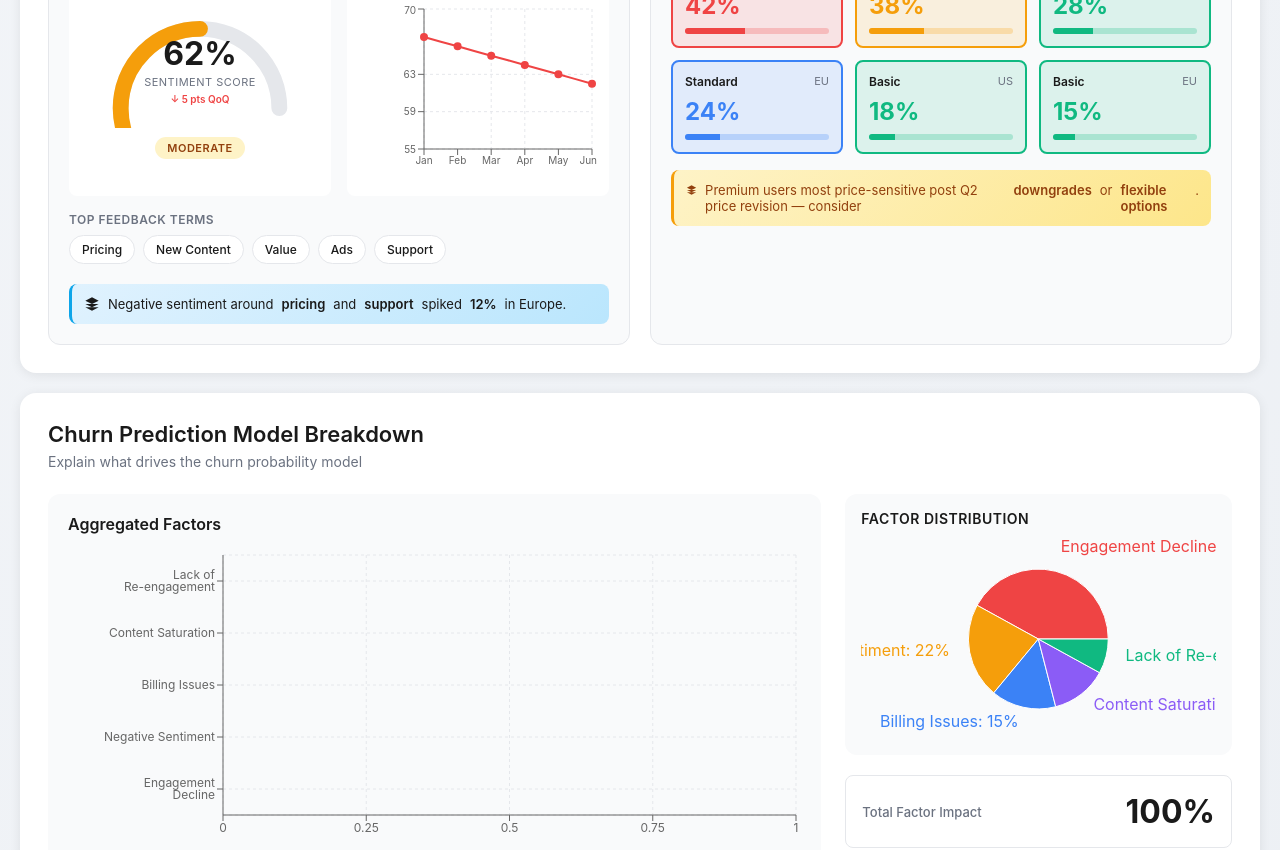
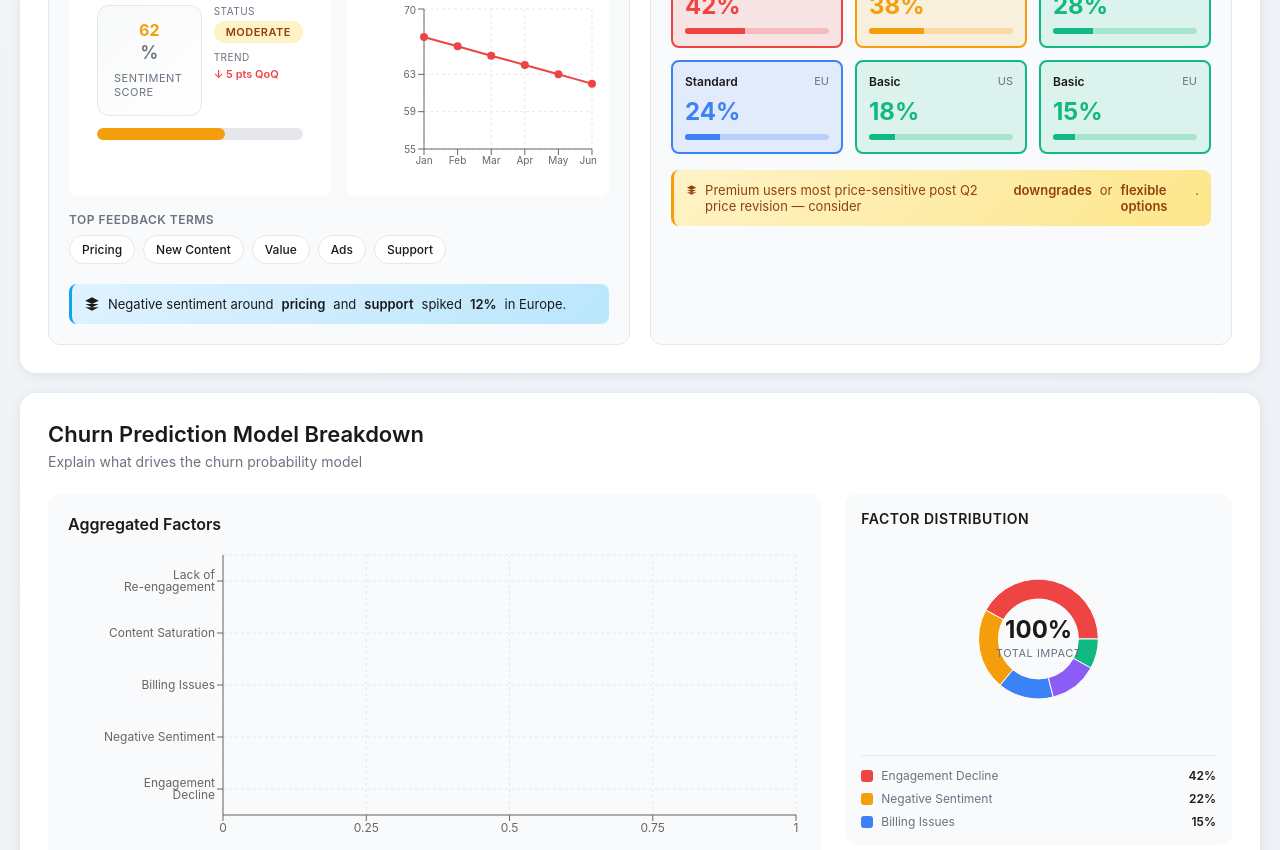
Before and after one commit to arunabh88/ChurnDashboard, a React (Vite) app: page / in a window 1280 px wide. Shown: the part 1940-2790 px from the top of the page. Built offline with nearby package versions, Linux system fonts and the light colour scheme.

Commit message:
Improve sentiment gauge alignment and enhance aggregated factors visualization with donut chart

```diff
--- a/src/components/ModelBreakdown.css
+++ b/src/components/ModelBreakdown.css
@@ -22,6 +22,74 @@
   background: #f9fafb;
   padding: 16px;
   border-radius: 12px;
+}
+
+.donut-wrapper {
+  position: relative;
+  display: flex;
+  justify-content: center;
+  align-items: center;
+  margin-bottom: 16px;
+}
+
+.donut-center-text {
+  position: absolute;
+  top: 50%;
+  left: 50%;
+  transform: translate(-50%, -50%);
+  text-align: center;
+}
+
+.center-value {
+  font-size: 24px;
+  font-weight: 700;
+  color: #1a1a1a;
+  line-height: 1;
+}
+
+.center-label {
+  font-size: 11px;
+  color: #6b7280;
+  margin-top: 4px;
+  text-transform: uppercase;
+  letter-spacing: 0.5px;
+}
+
+.donut-legend {
+  display: flex;
+  flex-direction: column;
+  gap: 8px;
+  padding-top: 12px;
+  border-top: 1px solid #e5e7eb;
+}
+
+.legend-item-horizontal {
+  display: flex;
+  align-items: center;
+  gap: 8px;
+}
+
+.legend-color-box {
+  width: 12px;
+  height: 12px;
+  border-radius: 3px;
+}
+
+.legend-text {
+  flex: 1;
+  display: flex;
+  justify-content: space-between;
+  align-items: center;
+  font-size: 12px;
+}
+
+.legend-name {
+  color: #6b7280;
+}
+
+.legend-value {
+  font-weight: 600;
+  color: #1a1a1a;
 }
 
 .chart-title-small {
--- a/src/components/ModelBreakdown.jsx
+++ b/src/components/ModelBreakdown.jsx
@@ -47,15 +47,16 @@ function ModelBreakdown() {
         <div className="model-insights">
           <div className="donut-chart-container">
             <h3 className="chart-title-small">Factor Distribution</h3>
-            <ResponsiveContainer width="100%" height={200}>
+            <div className="donut-wrapper">
+              <ResponsiveContainer width="60%" height={200}>
                 <PieChart>
                   <Pie
                     data={pieData}
                     cx="50%"
                     cy="50%"
                     labelLine={false}
-                  label={({ name, value }) => `${name}: ${value}%`}
-                  outerRadius={70}
+                    outerRadius={60}
+                    innerRadius={40}
                     fill="#8884d8"
                     dataKey="value"
                   >
@@ -66,6 +67,22 @@ function ModelBreakdown() {
                   <Tooltip />
                 </PieChart>
               </ResponsiveContainer>
+              <div className="donut-center-text">
+                <div className="center-value">{total}%</div>
+                <div className="center-label">Total Impact</div>
+              </div>
+            </div>
+            <div className="donut-legend">
+              {factors.slice(0, 3).map((item, idx) => (
+                <div key={idx} className="legend-item-horizontal">
+                  <div className="legend-color-box" style={{ backgroundColor: item.color }} />
+                  <div className="legend-text">
+                    <span className="legend-name">{item.factor}</span>
+                    <span className="legend-value">{item.value}%</span>
+                  </div>
+                </div>
+              ))}
+            </div>
           </div>
 
           <div className="factor-summary">
--- a/src/components/SentimentExperience.css
+++ b/src/components/SentimentExperience.css
@@ -25,49 +25,94 @@
 }
 
 .gauge-container {
-  padding: 20px 0;
-  position: relative;
+  padding: 16px;
 }
 
-.sentiment-gauge {
-  position: relative;
+.sentiment-display {
   display: flex;
-  justify-content: center;
-  align-items: center;
+  flex-direction: column;
+  gap: 12px;
 }
 
-.gauge-content {
-  position: absolute;
-  top: 50%;
-  left: 50%;
-  transform: translate(-50%, -50%);
-  text-align: center;
+.metric-cards {
+  display: flex;
+  gap: 12px;
 }
 
-.gauge-value {
-  font-size: 32px;
-  font-weight: 700;
-  color: #1a1a1a;
-  margin-bottom: 2px;
+.metric-card {
+  display: flex;
+  flex-direction: column;
+  align-items: center;
+  justify-content: center;
+  background: white;
+  border-radius: 12px;
+  padding: 16px;
+  border: 1px solid #e5e7eb;
 }
 
-.gauge-label {
+.main-metric {
+  flex: 1;
+  background: linear-gradient(135deg, #f8f9fa 0%, #ffffff 100%);
+}
+
+.metric-value {
+  font-size: 42px;
+  font-weight: 700;
+  line-height: 1;
+  margin-bottom: 4px;
+}
+
+.metric-unit {
+  font-size: 18px;
+  font-weight: 600;
+  color: #6b7280;
+}
+
+.metric-label {
   font-size: 11px;
   color: #6b7280;
-  margin-bottom: 4px;
+  margin-top: 8px;
   text-transform: uppercase;
   letter-spacing: 0.5px;
 }
 
-.gauge-change {
+.metric-indicators {
+  display: flex;
+  flex-direction: column;
+  gap: 8px;
+}
+
+.indicator {
+  display: flex;
+  flex-direction: column;
+  gap: 4px;
+}
+
+.indicator-label {
   font-size: 10px;
+  color: #6b7280;
+  text-transform: uppercase;
+  letter-spacing: 0.5px;
+}
+
+.trend-badge {
+  font-size: 11px;
   color: #ef4444;
   font-weight: 600;
 }
 
-.gauge-status {
-  margin-top: 8px;
-  text-align: center;
+.sentiment-progress-bar {
+  width: 100%;
+  height: 12px;
+  background: #e5e7eb;
+  border-radius: 6px;
+  overflow: hidden;
+}
+
+.progress-fill {
+  height: 100%;
+  border-radius: 6px;
+  transition: width 0.3s ease;
 }
 
 .status-badge {
--- a/src/components/SentimentExperience.jsx
+++ b/src/components/SentimentExperience.jsx
@@ -36,39 +36,37 @@ function SentimentExperience() {
         <div className="gauge-section">
           <p className="section-label">Current Sentiment</p>
           <div className="gauge-container">
-            <div className="sentiment-gauge">
-              <svg viewBox="0 0 120 60" style={{ width: '100%', height: 'auto', maxHeight: '160px' }}>
-                {/* Background semicircle */}
-                <path
-                  d="M 20 50 A 40 40 0 0 1 100 50"
-                  fill="none"
-                  stroke="#e5e7eb"
-                  strokeWidth="8"
-                  strokeLinecap="round"
+            <div className="sentiment-display">
+              <div className="metric-cards">
+                <div className="metric-card main-metric">
+                  <div className="metric-value" style={{ color: sentimentColor }}>
+                    {sentimentScore}
+                  </div>
+                  <div className="metric-unit">%</div>
+                  <div className="metric-label">Sentiment Score</div>
+                </div>
+                <div className="metric-indicators">
+                  <div className="indicator">
+                    <div className="indicator-label">Status</div>
+                    <span className={`status-badge status-${sentimentScore >= 70 ? 'positive' : sentimentScore >= 50 ? 'warning' : 'negative'}`}>
+                      {sentimentScore >= 70 ? 'Positive' : sentimentScore >= 50 ? 'Moderate' : 'Critical'}
+                    </span>
+                  </div>
+                  <div className="indicator">
+                    <div className="indicator-label">Trend</div>
+                    <div className="trend-badge">↓ 5 pts QoQ</div>
+                  </div>
+                </div>
+              </div>
+              <div className="sentiment-progress-bar">
+                <div
+                  className="progress-fill"
+                  style={{
+                    width: `${sentimentScore}%`,
+                    backgroundColor: sentimentColor
+                  }}
                 />
-                {/* Value semicircle */}
-                <path
-                  d="M 20 50 A 40 40 0 0 1 100 50"
-                  fill="none"
-                  stroke={sentimentColor}
-                  strokeWidth="8"
-                  strokeLinecap="round"
-                  strokeDasharray={strokeDasharray}
-                  strokeDashoffset={strokeDashoffset}
-                  style={{ transition: 'all 0.3s ease' }}
-                  transform="rotate(-90 60 50)"
-                />
-              </svg>
-              <div className="gauge-content">
-                <div className="gauge-value">{sentimentScore}%</div>
-                <div className="gauge-label">Sentiment Score</div>
-                <div className="gauge-change">↓ 5 pts QoQ</div>
               </div>
-            </div>
-            <div className="gauge-status">
-              <span className={`status-badge status-${sentimentScore >= 70 ? 'positive' : sentimentScore >= 50 ? 'warning' : 'negative'}`}>
-                {sentimentScore >= 70 ? 'Positive' : sentimentScore >= 50 ? 'Moderate' : 'Critical'}
-              </span>
             </div>
           </div>
         </div>
```
Lines whose indentation alone changed are shown as unchanged.
